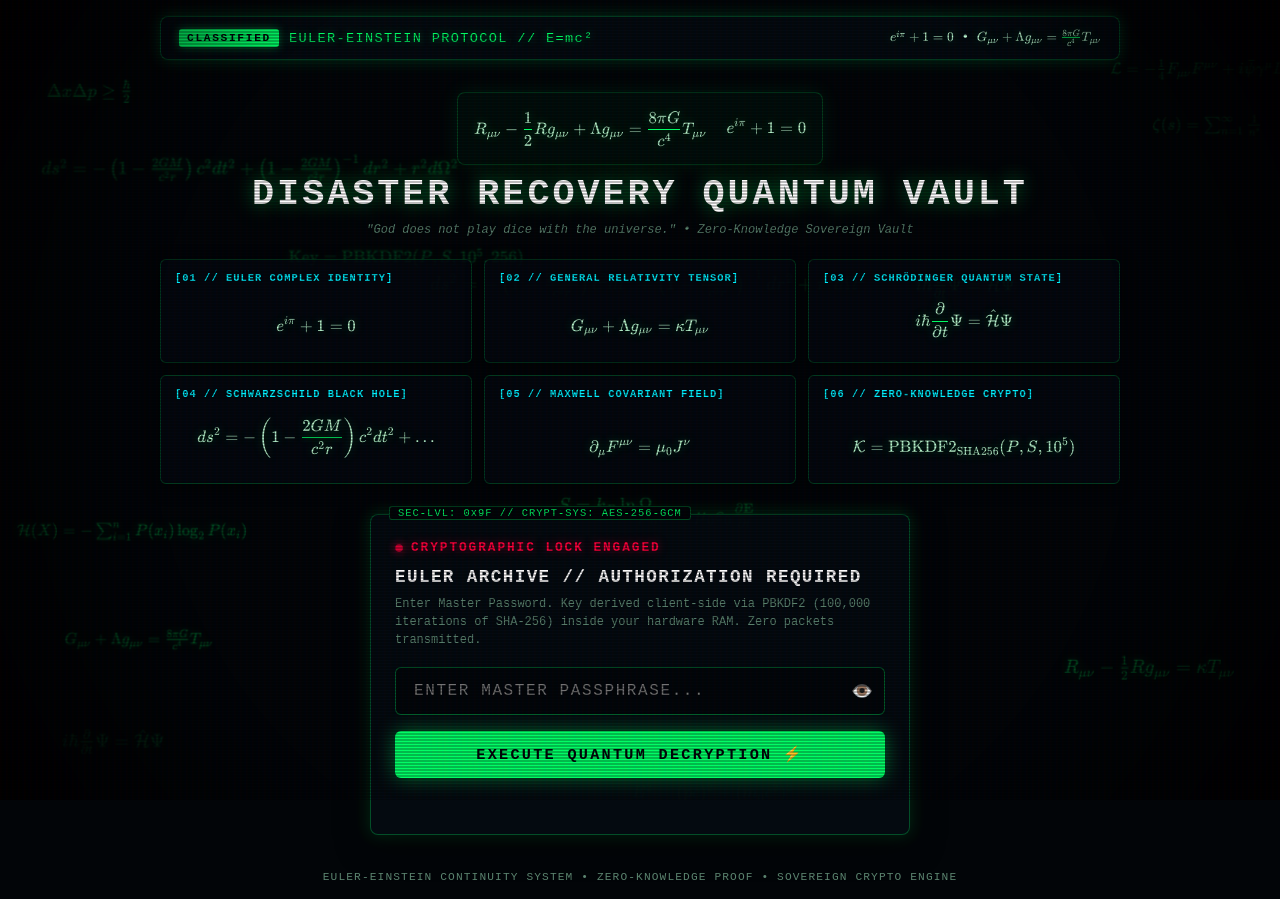
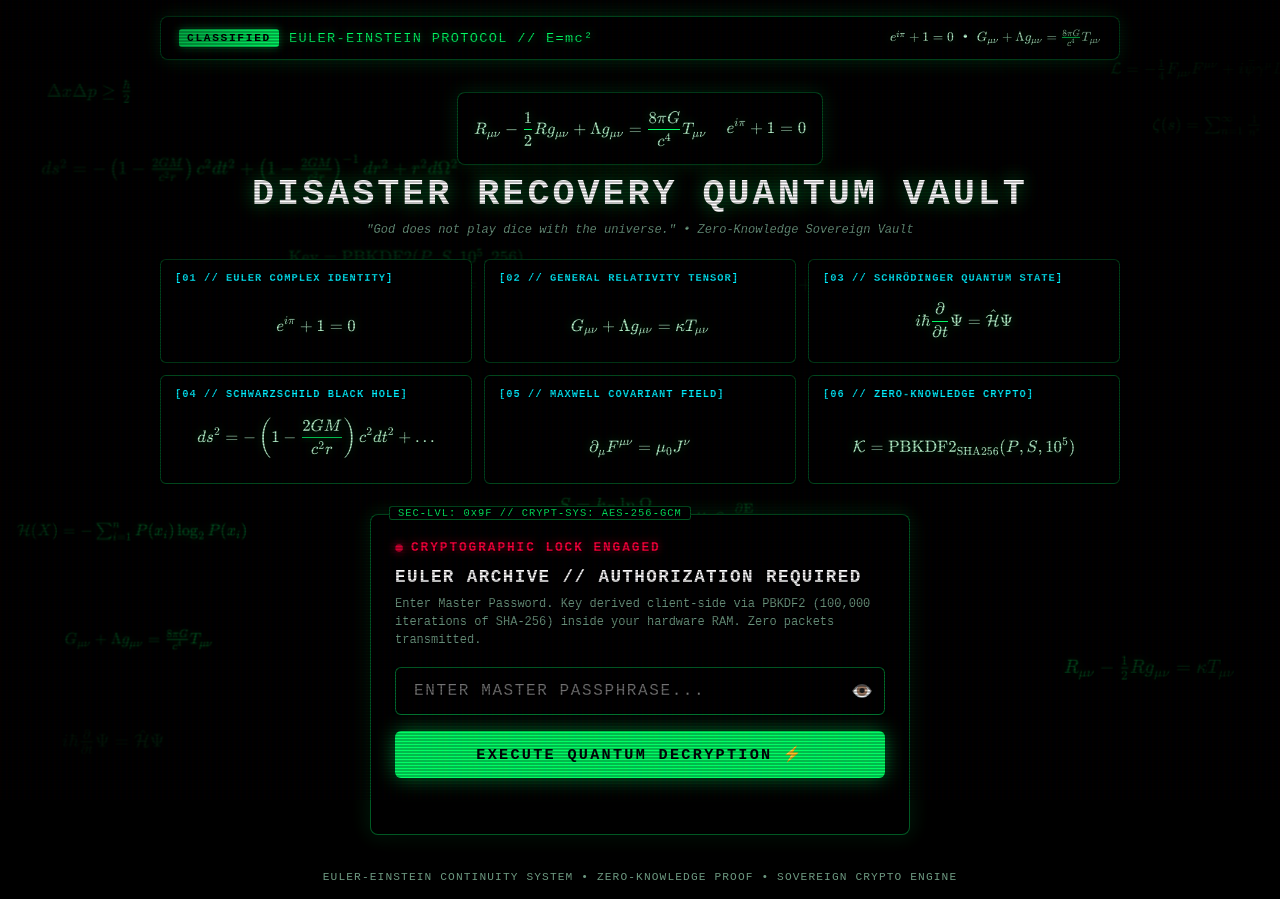
Before and after one commit to Ayoubvvch/Aresbackup, a plain HTML site: page index.html in a window 1280 px wide. Drawn offline with nearby package versions, Linux system fonts and the light colour scheme.

Commit message:
style(theme): upgrade all dark tones to pure OLED pitch-black #000000

```diff
--- a/index.html
+++ b/index.html
@@ -12,21 +12,21 @@
 
     <style>
         :root {
-            --bg-void: #020508;
-            --bg-panel: rgba(5, 11, 18, 0.94);
-            --bg-terminal: #02070c;
+            --bg-void: #000000;
+            --bg-panel: #000000;
+            --bg-terminal: #000000;
             --green-core: #00ff66;
-            --green-glow: rgba(0, 255, 102, 0.45);
+            --green-glow: rgba(0, 255, 102, 0.5);
             --green-dim: rgba(0, 255, 102, 0.12);
             --red-alert: #ff003c;
-            --red-glow: rgba(255, 0, 60, 0.5);
-            --red-dim: rgba(255, 0, 60, 0.15);
+            --red-glow: rgba(255, 0, 60, 0.6);
+            --red-dim: rgba(255, 0, 60, 0.18);
             --cyan-core: #00f0ff;
-            --cyan-glow: rgba(0, 240, 255, 0.4);
+            --cyan-glow: rgba(0, 240, 255, 0.5);
             --text-bright: #e6fff0;
-            --text-dim: #5c8570;
-            --border-green: rgba(0, 255, 102, 0.28);
-            --border-glow: 0 0 16px rgba(0, 255, 102, 0.22);
+            --text-dim: #6e9a82;
+            --border-green: rgba(0, 255, 102, 0.35);
+            --border-glow: 0 0 20px rgba(0, 255, 102, 0.2);
             --font-mono: 'JetBrains Mono', 'Fira Code', 'Courier New', monospace;
         }
 
@@ -128,7 +128,7 @@
 
         /* TOP HUD CLASSIFIED BAR */
         .hud-header {
-            background: var(--bg-panel);
+            background: #000000;
             border: 1px solid var(--border-green);
             box-shadow: var(--border-glow);
             padding: 12px 18px;
@@ -182,8 +182,8 @@
         }
 
         .formula-hero {
-            background: rgba(0, 255, 102, 0.04);
-            border: 1px solid rgba(0, 255, 102, 0.2);
+            background: #000000;
+            border: 1px solid rgba(0, 255, 102, 0.3);
             border-radius: 8px;
             padding: 12px 16px;
             display: inline-flex;
@@ -192,7 +192,7 @@
             justify-content: center;
             gap: 20px;
             margin-bottom: 8px;
-            box-shadow: 0 0 20px rgba(0, 255, 102, 0.1);
+            box-shadow: 0 0 20px rgba(0, 255, 102, 0.15);
         }
 
         .formula-hero .math-item {
@@ -215,21 +215,21 @@
         }
 
         .manifold-card {
-            background: rgba(4, 9, 15, 0.88);
-            border: 1px solid rgba(0, 255, 102, 0.2);
+            background: #000000;
+            border: 1px solid rgba(0, 255, 102, 0.28);
             border-radius: 6px;
             padding: 12px 14px;
             display: flex;
             flex-direction: column;
             justify-content: space-between;
             gap: 6px;
-            box-shadow: 0 4px 16px rgba(0, 0, 0, 0.5);
+            box-shadow: 0 4px 16px rgba(0, 0, 0, 0.9);
             transition: all 0.2s ease;
         }
 
         .manifold-card:hover {
             border-color: var(--green-core);
-            box-shadow: 0 0 16px rgba(0, 255, 102, 0.25);
+            box-shadow: 0 0 20px rgba(0, 255, 102, 0.3);
             transform: translateY(-1px);
         }
 
@@ -249,11 +249,11 @@
 
         /* CYBER CARDS */
         .cyber-card {
-            background: var(--bg-panel);
+            background: #000000;
             border: 1px solid var(--border-green);
             border-radius: 8px;
             padding: 24px;
-            box-shadow: 0 8px 32px rgba(0, 0, 0, 0.6), var(--border-glow);
+            box-shadow: 0 8px 32px rgba(0, 0, 0, 0.9), var(--border-glow);
             position: relative;
         }
 
@@ -263,7 +263,7 @@
             top: -9px;
             left: 18px;
             font-size: 0.65rem;
-            background: var(--bg-void);
+            background: #000000;
             padding: 0 8px;
             color: var(--green-core);
             letter-spacing: 0.1em;
@@ -314,8 +314,8 @@
             width: 100%;
             padding: 14px 18px;
             padding-right: 50px;
-            background: #02060a;
-            border: 1px solid rgba(0, 255, 102, 0.35);
+            background: #000000;
+            border: 1px solid rgba(0, 255, 102, 0.45);
             color: #fff;
             font-family: var(--font-mono);
             font-size: 1rem;
@@ -389,7 +389,7 @@
             display: none;
             position: fixed;
             top: 0; left: 0; width: 100%; height: 100%;
-            background: rgba(2, 6, 10, 0.96);
+            background: rgba(0, 0, 0, 0.98);
             z-index: 1000;
             padding: 24px;
             justify-content: center;
@@ -400,18 +400,18 @@
             width: 100%;
             max-width: 820px;
             height: 520px;
-            background: var(--bg-terminal);
+            background: #000000;
             border: 1px solid var(--green-core);
             border-radius: 8px;
-            box-shadow: 0 0 40px rgba(0, 255, 102, 0.35);
+            box-shadow: 0 0 45px rgba(0, 255, 102, 0.4);
             display: flex;
             flex-direction: column;
             overflow: hidden;
         }
 
         .terminal-bar {
-            background: #061118;
-            padding: 8px 14px;
+            background: #000000;
+            padding: 10px 14px;
             display: flex;
             justify-content: space-between;
             align-items: center;
@@ -424,6 +424,7 @@
             flex: 1;
             padding: 16px;
             overflow-y: auto;
+            background: #000000;
             font-family: var(--font-mono);
             font-size: 0.8rem;
             line-height: 1.6;
@@ -535,7 +536,7 @@
         /* CODE DISPLAY */
         .code-container {
             position: relative;
-            background: #020609;
+            background: #000000;
             border: 1px solid var(--border-green);
             border-radius: 6px;
             padding: 16px;
@@ -588,7 +589,7 @@
         }
 
         .dl-box {
-            background: rgba(0, 255, 102, 0.03);
+            background: #000000;
             border: 1px solid var(--border-green);
             border-radius: 6px;
             padding: 16px;
@@ -596,6 +597,7 @@
             flex-direction: column;
             justify-content: space-between;
             gap: 12px;
+            box-shadow: 0 4px 16px rgba(0, 0, 0, 0.9);
         }
 
         .dl-box h3 {
```
